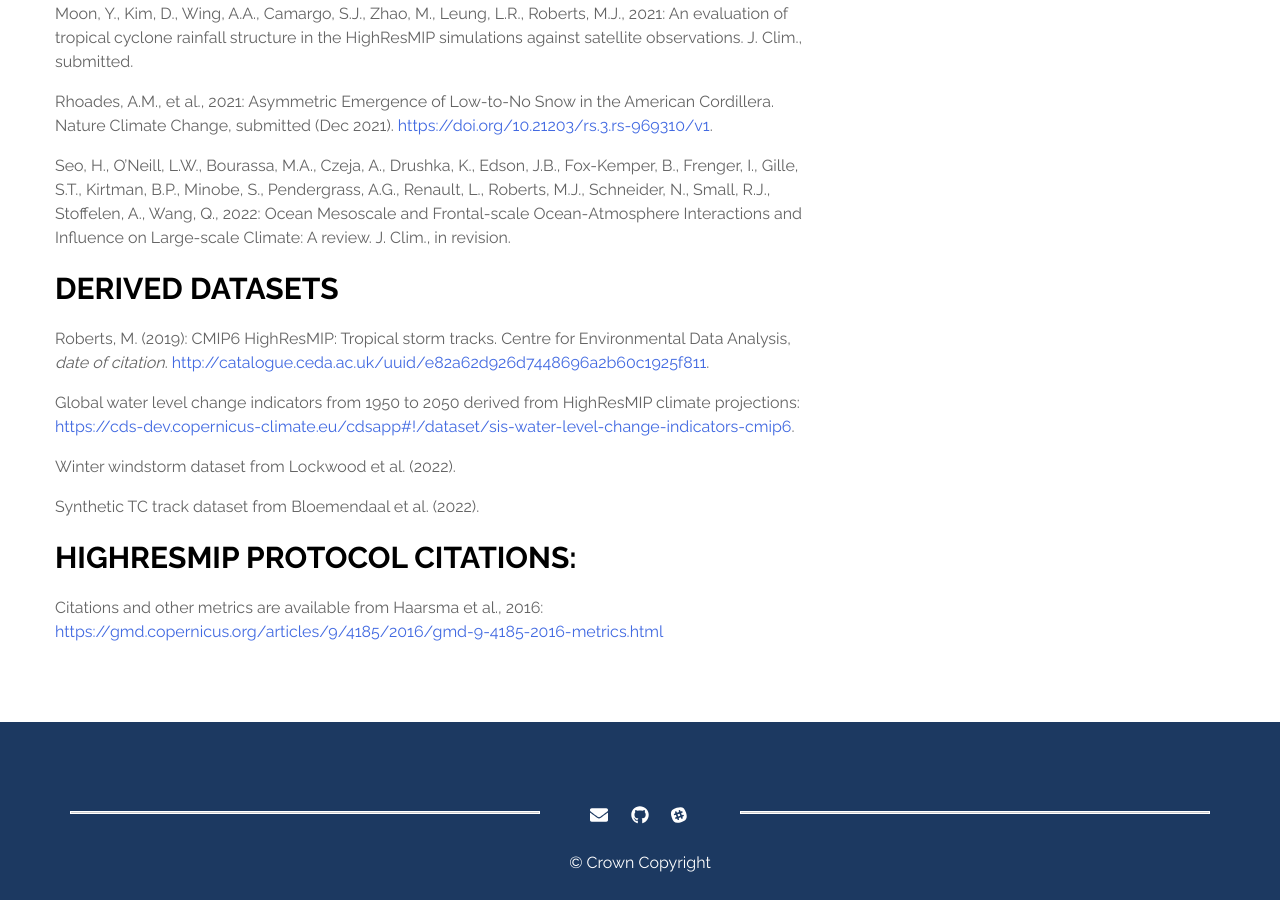
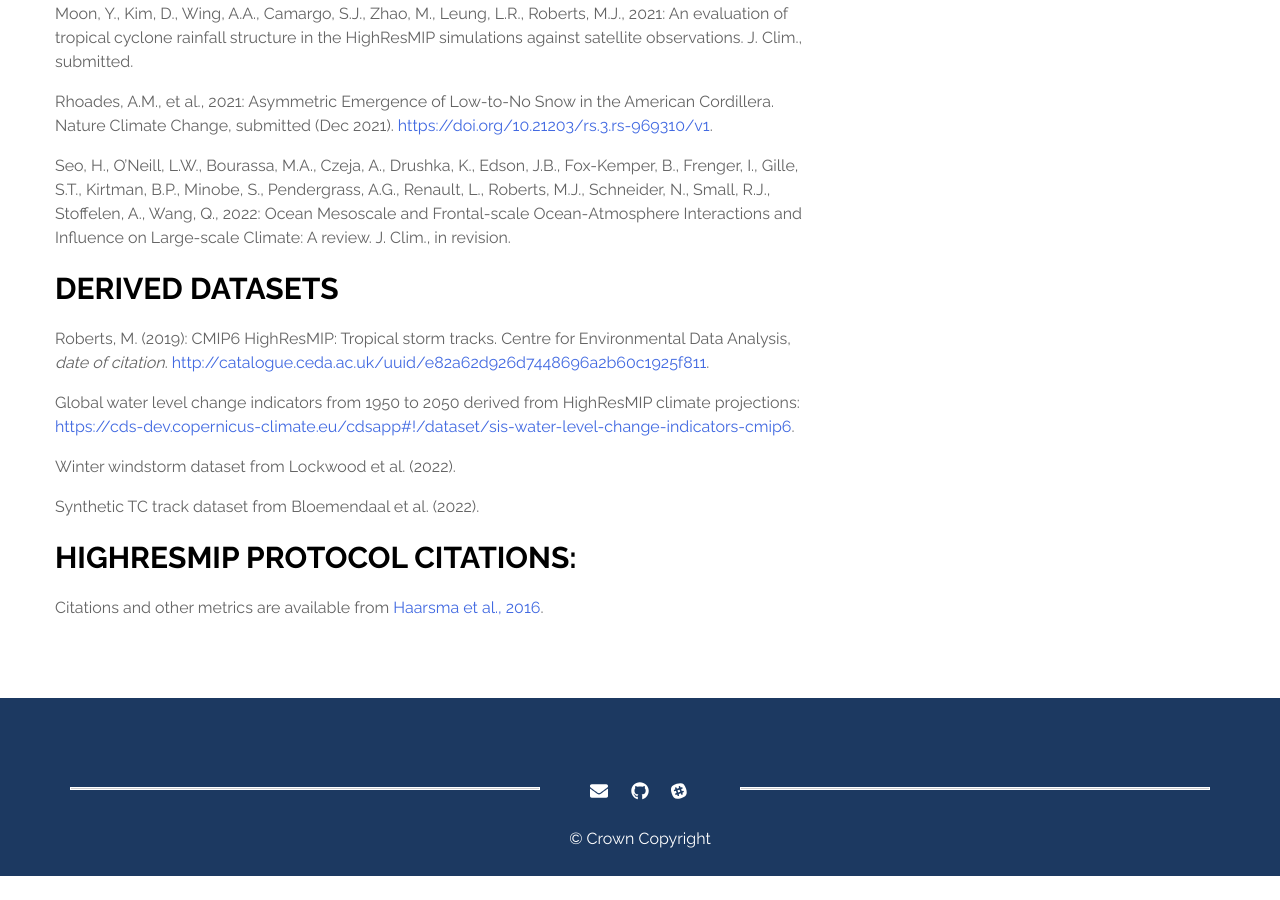
Before and after one commit to HighResMIP2/HighResMIP2.github.io, a Jekyll site: the page built from publications.md, in a window 1280 px wide and 900 px high, scrolled down 4594 px. Built offline with Jekyll 4.4.1, drawn with Linux system fonts in a browser that asks for light colours; after the commit the page ends 5470 px from its top, so only the background shows below that; part of the change alters nothing that is shown.

Commit message:
HighResMIP protocol URL

```diff
--- a/publications.md
+++ b/publications.md
@@ -123,4 +123,4 @@ Synthetic TC track dataset from Bloemendaal et al. (2022).
 
 ## HighResMIP protocol citations:
 
-Citations and other metrics are available from Haarsma et al., 2016: [https://gmd.copernicus.org/articles/9/4185/2016/gmd-9-4185-2016-metrics.html](https://gmd.copernicus.org/articles/9/4185/2016/gmd-9-4185-2016-metrics.html)
+Citations and other metrics are available from [Haarsma et al., 2016](https://gmd.copernicus.org/articles/9/4185/2016/gmd-9-4185-2016-metrics.html).
```
